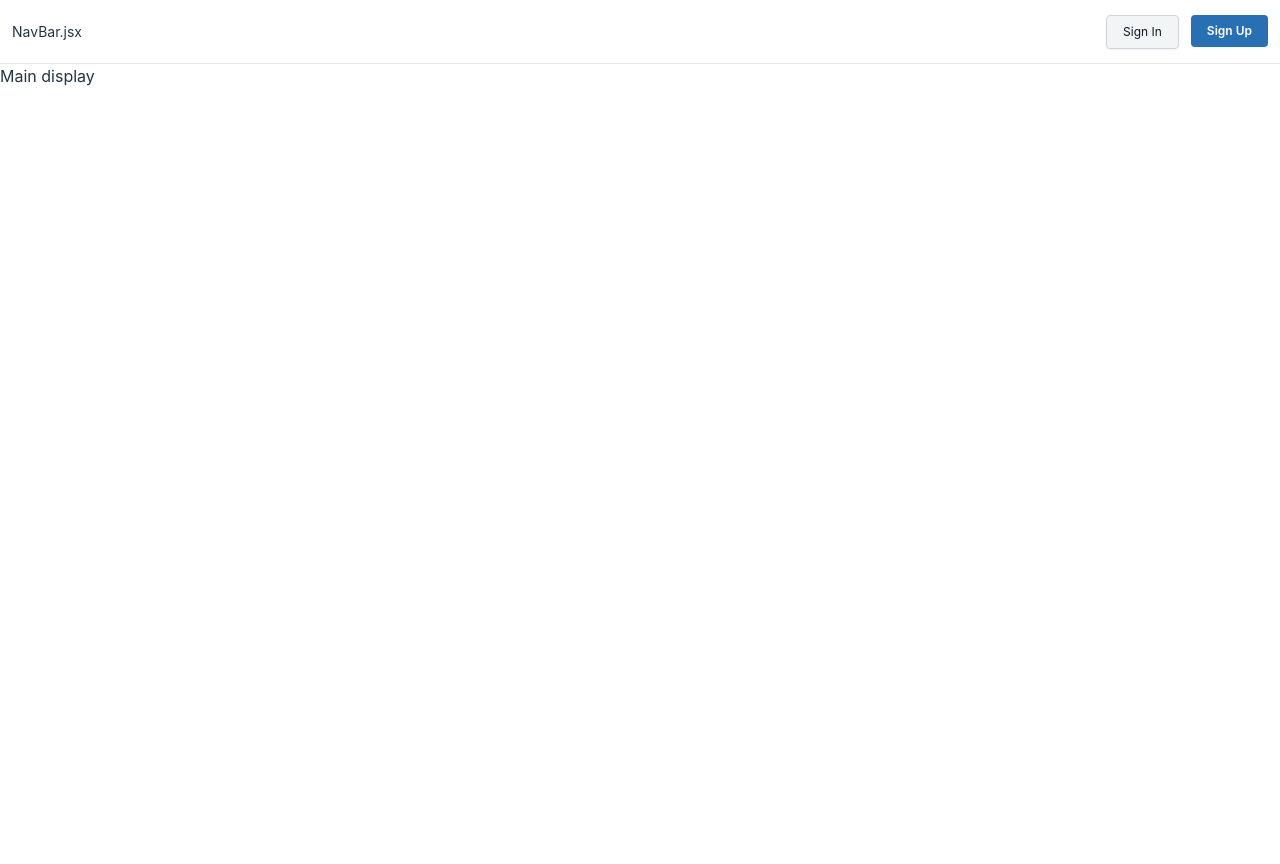
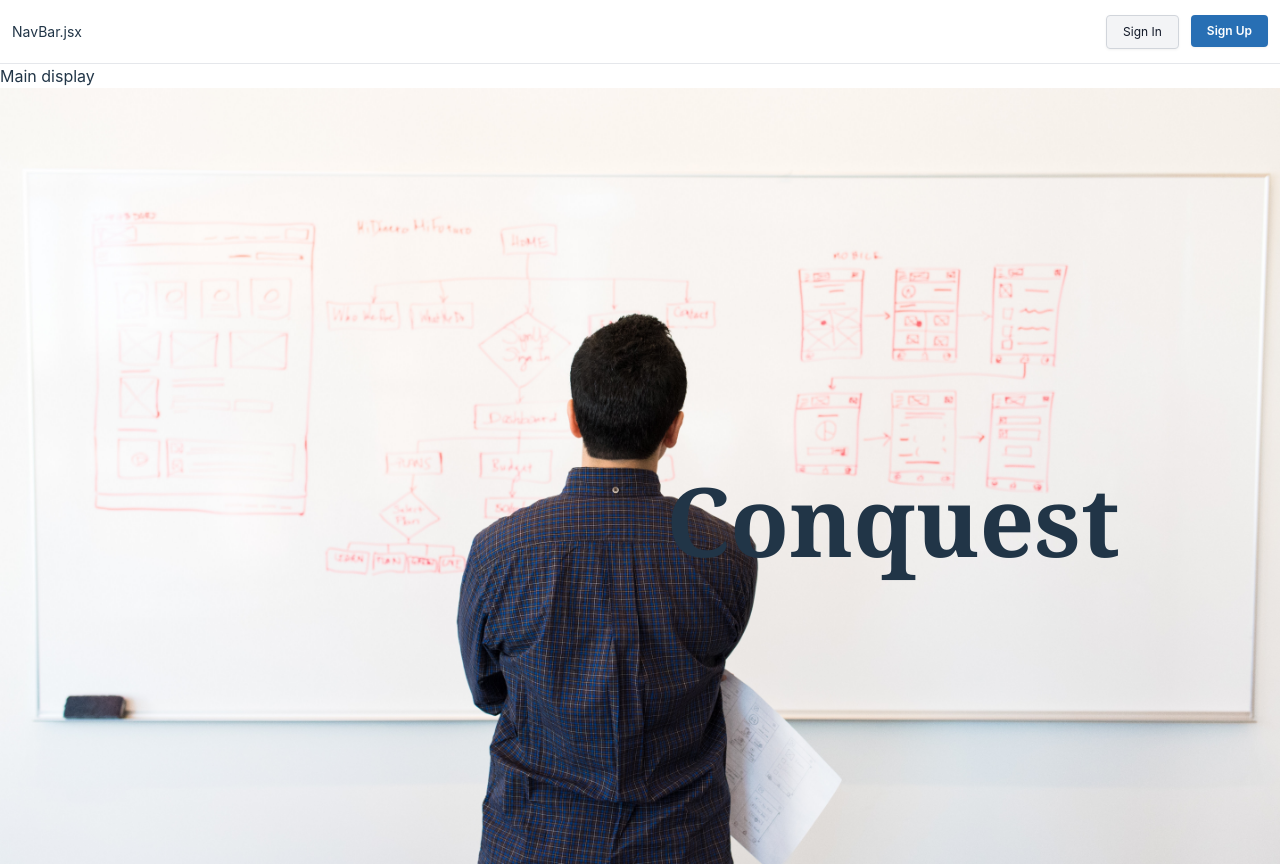
Before and after one commit to ConquestIO/Conquest, a React app: page / in a window 1280 px wide. Built offline with nearby package versions, Linux system fonts and the light colour scheme.

Commit message:
intro component completed

```diff
--- a/src/pages/Home/Intro.jsx
+++ b/src/pages/Home/Intro.jsx
@@ -1,5 +1,13 @@
+import React from "react";
+
 const Intro = () => {
-    return <div>Navbar</div>;
+    return (
+    <div className="min-h-screen flex justify-center items-center bg-bg2 bg-fixed bg-no-repeat bg-cover bg-center">
+      <div className="flex justify-end items-end w-3/4 mt-16">
+        <h1 class="font-extrabold text-8xl font-serif">Conquest</h1>
+      </div>
+    </div>
+    )
   };
 
-  export default Intro;
+export default Intro;
--- a/src/pages/Home/index.jsx
+++ b/src/pages/Home/index.jsx
@@ -5,7 +5,10 @@ const Home = () => {
   return (
     <>
       <Navbar />
-      <main className='absolute top-16 flex h-screen w-full flex-col overflow-x-hidden overflow-y-scroll'>Main display</main>
+      <main className='absolute top-16 flex h-screen w-full flex-col overflow-x-hidden overflow-y-scroll'>Main display
+      <Intro />
+
+      </main>
     </>
   );
 };
--- a/tailwind.config.js
+++ b/tailwind.config.js
@@ -11,6 +11,10 @@ export default {
         '3xl': '2000px',
         wrap: '1461px',
       },
+      backgroundImage: {
+        'bg1': "url('./assets/bg1.jpg')",
+        'bg2': "url('./assets/bg2.jpg')"
+      }
     },
   },
   plugins: [],
```
Also changed, not shown: src/assets/bg2.jpg (added), 1 other file (tests, documents, lock files or other folders).
